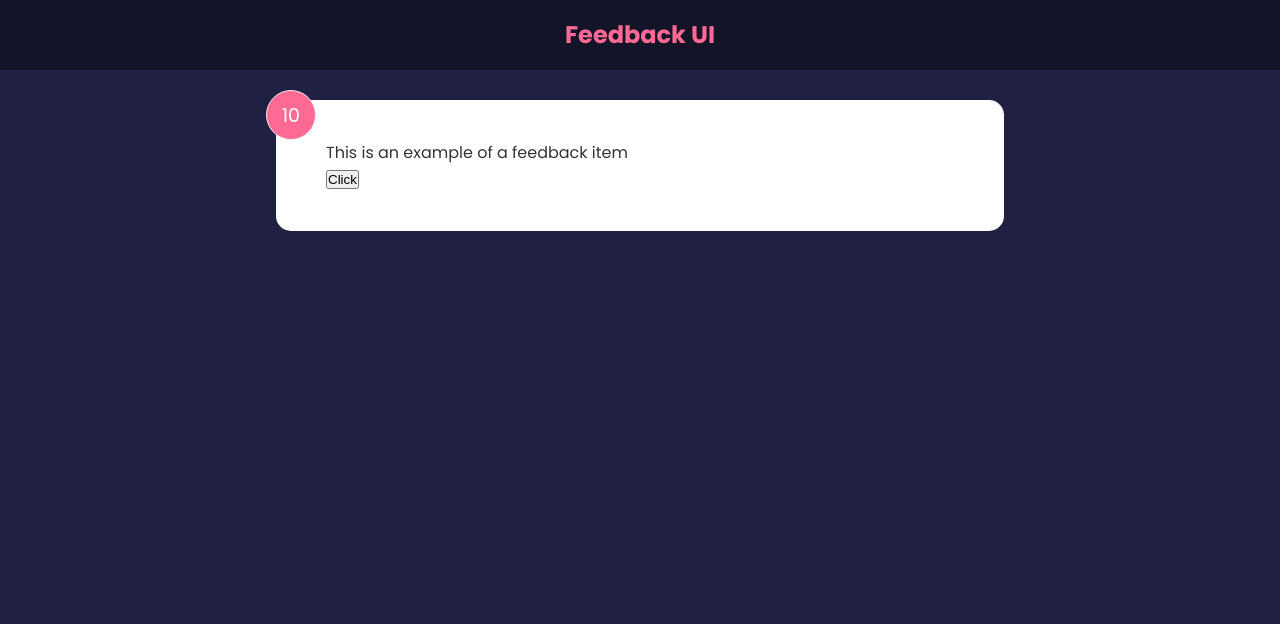
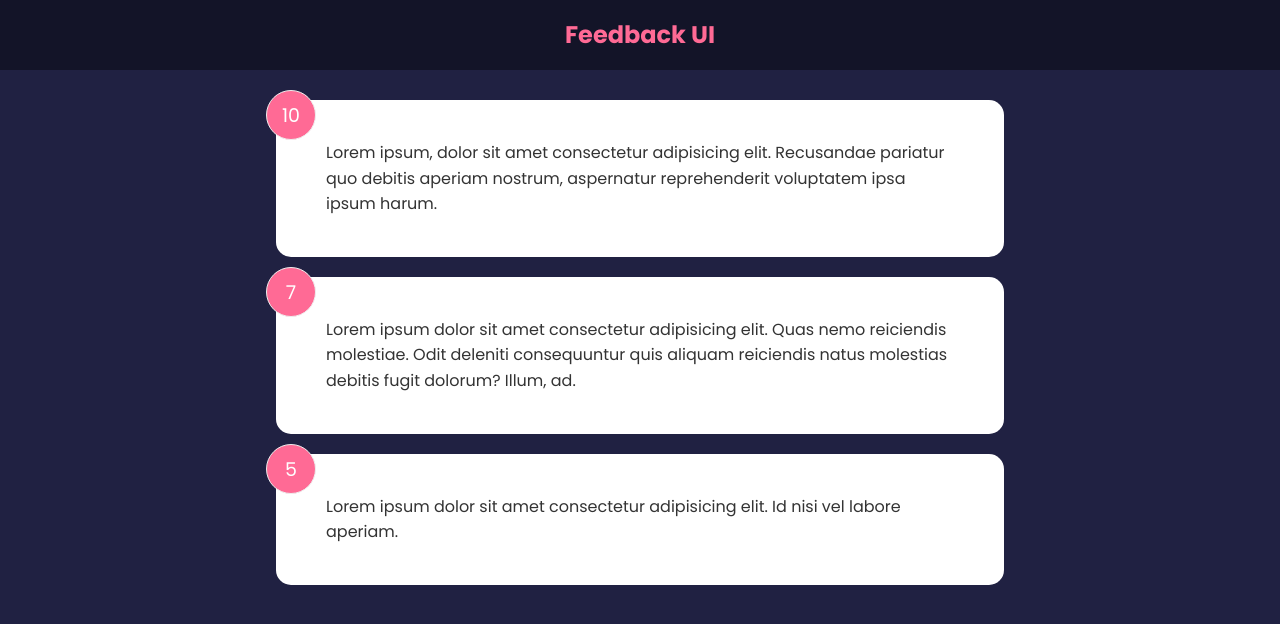
Before and after one commit to Radexman/react-recap, a React (Vite) app: page / in a window 1280 px wide. Shown: the top 624 px of the page. Built offline with nearby package versions, Linux system fonts and the light colour scheme.

Commit message:
Global State

```diff
--- a/src/App.jsx
+++ b/src/App.jsx
@@ -1,12 +1,16 @@
+import { useState } from 'react';
 import Header from './components/Header';
-import FeedbackItem from './components/FeedbackItem';
+import FeedbackList from './components/FeedbackList';
+import data from './data';
 
 const App = () => {
+	const [feedback, setFeedback] = useState(data);
+
 	return (
 		<>
 			<Header />
 			<div className='container'>
-				<FeedbackItem />
+				<FeedbackList feedback={feedback} />
 			</div>
 		</>
 	);
--- a/src/components/FeedbackItem.jsx
+++ b/src/components/FeedbackItem.jsx
@@ -1,26 +1,17 @@
-import { useState } from 'react';
+import PropTypes from 'prop-types';
 
-const FeedbackItem = () => {
-	const [rating, setRating] = useState(10);
-	const [text, setText] = useState('This is an example of a feedback item');
-
-	const handleClick = () => {
-		setRating((prev) => {
-			return prev + 1;
-		});
-	};
-
+const FeedbackItem = ({ item }) => {
+	const { rating, text } = item;
 	return (
 		<div className='card'>
 			<div className='num-display'>{rating}</div>
 			<div className='text-display'>{text}</div>
-			<button
-				type='button'
-				onClick={handleClick}
-			>
-				Click
-			</button>
 		</div>
 	);
 };
+
+FeedbackItem.propTypes = {
+	item: PropTypes.object.isRequired,
+};
+
 export default FeedbackItem;
--- /dev/null
+++ b/src/components/FeedbackList.jsx
@@ -0,0 +1,28 @@
+import PropTypes from 'prop-types';
+import FeedbackItem from './FeedbackItem';
+
+const FeedbackList = ({ feedback }) => {
+	if (!feedback || feedback.length === 0) {
+		return <p>No Feedback Yet</p>;
+	}
+
+	return (
+		<div className='feedback-list'>
+			{feedback.map((item) => {
+				const { id } = item;
+				return (
+					<FeedbackItem
+						key={id}
+						item={item}
+					/>
+				);
+			})}
+		</div>
+	);
+};
+
+FeedbackList.propTypes = {
+	feedback: PropTypes.array.isRequired,
+};
+
+export default FeedbackList;
--- /dev/null
+++ b/src/data.js
@@ -0,0 +1,19 @@
+const data = [
+	{
+		id: 1,
+		rating: 10,
+		text: 'Lorem ipsum, dolor sit amet consectetur adipisicing elit. Recusandae pariatur quo debitis aperiam nostrum, aspernatur reprehenderit voluptatem ipsa ipsum harum.',
+	},
+	{
+		id: 2,
+		rating: 7,
+		text: 'Lorem ipsum dolor sit amet consectetur adipisicing elit. Quas nemo reiciendis molestiae. Odit deleniti consequuntur quis aliquam reiciendis natus molestias debitis fugit dolorum? Illum, ad.',
+	},
+	{
+		id: 3,
+		rating: 5,
+		text: 'Lorem ipsum dolor sit amet consectetur adipisicing elit. Id nisi vel labore aperiam.',
+	},
+];
+
+export default data;
```
